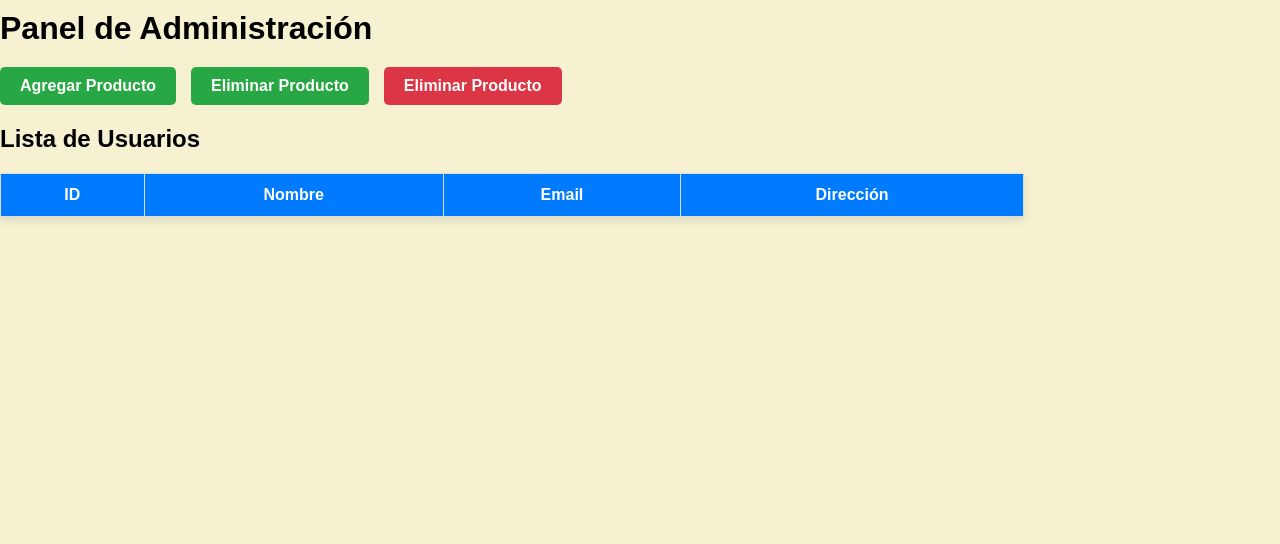
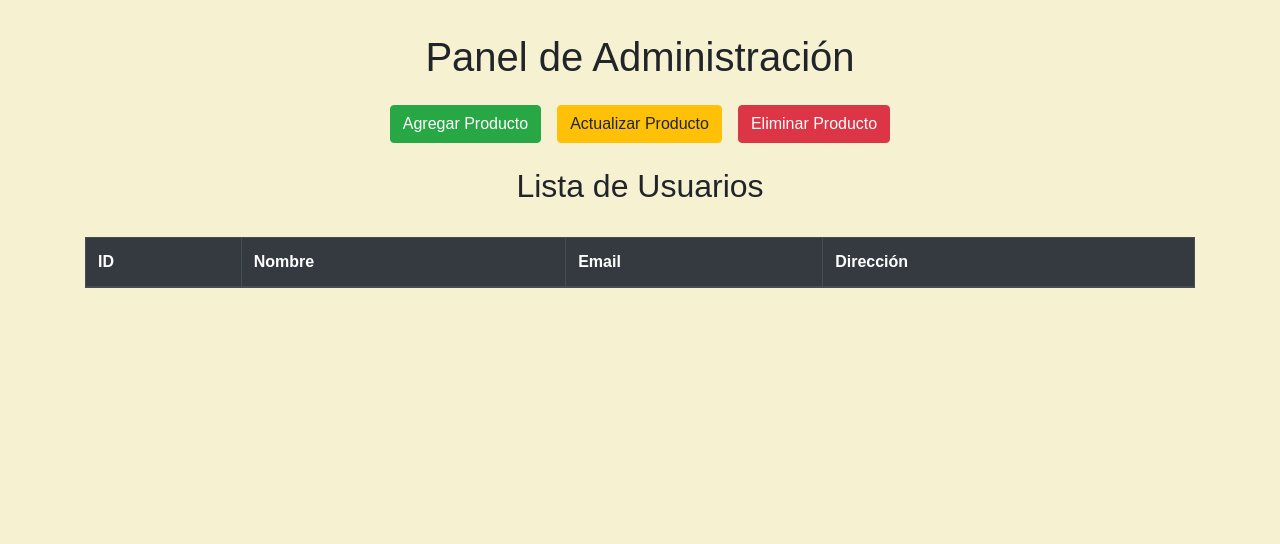
Before and after one commit to eliam-villegas/nufraicomersboogaloo, a Flask app: page /admin in a window 1280 px wide. Shown: the part 131-675 px from the top of the page. Run offline with Flask 3, Linux system fonts and the light colour scheme; the visitor is signed in with stand-in values (Sample User, id 1); lists and menus that the app fills with data are empty; some libraries are stand-ins or nearby versions.

Commit message:
home mas woni

```diff
--- a/app/main.py
+++ b/app/main.py
@@ -6,11 +6,18 @@ from bson.objectid import ObjectId
 from werkzeug.security import check_password_hash, generate_password_hash
 from dotenv import load_dotenv
 import os
+from datetime import timedelta
 
 load_dotenv()
 
 app = Flask(__name__)
 app.secret_key = os.getenv('APP_KEY')
+app.config["PERMANENT_SESSION_LIFETIME"] = timedelta(minutes=30)  # Duración de la sesión
+
+
+@app.context_processor
+def inject_user():
+    return dict(username=session.get("username"))
 
 # Conexion a Postgres
 db_cliente = Database()
@@ -61,6 +68,7 @@ def login():
         # Iniciar sesión como usuario normal
         session['user_id'] = user['id']
         session['is_admin'] = False
+        session['username'] = user['name']
         return render_template('index.html', username=user['name'])
 
     # Si las credenciales son incorrectas
@@ -112,7 +120,6 @@ def carrito():
 
 @app.route('/usuario')
 def usuario():
-    print(app.url_map)
     return render_template('usuario.html')
 
 @app.route('/logged')
--- a/app/templates/admin.html
+++ b/app/templates/admin.html
@@ -3,73 +3,11 @@
 
 <head>
     <meta charset="UTF-8">
-    <title>Inicio de Sesion</title>
-    <!-- Enlace al archivo CSS -->
+    <title>Inicio de Sesión</title>
+    <!-- Enlace al archivo CSS de Bootstrap -->
+    <link rel="stylesheet" href="https://stackpath.bootstrapcdn.com/bootstrap/4.5.2/css/bootstrap.min.css">
     <link rel="stylesheet" href="{{ url_for('static', filename='navbar.css') }}">
 
-    <style>
-        h1 {
-            margin-bottom: 20px;
-        }
-
-        .table-container {
-            display: flex;
-            flex-direction: column;
-            align-items: center;
-            margin-top: 20px;
-        }
-
-        table {
-            border-collapse: collapse;
-            width: 80%;
-            text-align: center;
-            background-color: white;
-            box-shadow: 0px 4px 8px rgba(0, 0, 0, 0.1);
-        }
-
-        th, td {
-            padding: 12px;
-            border: 1px solid #ddd;
-        }
-
-        th {
-            background-color: #007bff;
-            color: white;
-        }
-
-        .button-container {
-            margin-top: 20px;
-            display: flex;
-            gap: 15px;
-        }
-
-        .btn {
-            padding: 10px 20px;
-            font-size: 16px;
-            font-weight: bold;
-            cursor: pointer;
-            border: none;
-            color: white;
-            border-radius: 5px;
-            transition: background-color 0.3s ease;
-        }
-
-        .btn-add {
-            background-color: #28a745;
-        }
-
-        .btn-add:hover {
-            background-color: #218838;
-        }
-
-        .btn-delete {
-            background-color: #dc3545;
-        }
-
-        .btn-delete:hover {
-            background-color: #c82333;
-        }
-    </style>
 </head>
 
 <body>
@@ -87,25 +25,33 @@
                 <ul class="nav-links">
                     <li><a href="/productos">Tienda</a></li>
                     <li><a href="/carrito"><i class="icon-cart"></i> Carrito</a></li>
-                    <li><a href="/usuario"><i class="icon-user"></i> Usuario</a></li>
+                    <li><a href="/usuario" id="user-link"><i class="icon-user"></i>
+                        {% if username %}
+                            {{ username }}
+                        {% else %}
+                            Usuario
+                        {% endif %}
+                    </a></li>
                 </ul>
             </nav>
         </div>
     </header>
 
-    <div class="main-container"></div>
-        <h1>Panel de Administración</h1>
-        <div class="button-container">
+    <div class="container my-5">
+        <h1 class="text-center">Panel de Administración</h1>
+
+        <div class="d-flex justify-content-center my-4">
             <!-- Botones para agregar y eliminar producto -->
-            <button class="btn btn-add" onclick="location.href='/agregar_producto'">Agregar Producto</button>
-            <button class="btn btn-add" onclick="location.href='/actualizar_producto'">Eliminar Producto</button>
-            <button class="btn btn-delete" onclick="location.href='/eliminar_producto'">Eliminar Producto</button>
+            <button class="btn btn-success mx-2" onclick="location.href='/agregar_producto'">Agregar Producto</button>
+            <button class="btn btn-warning mx-2" onclick="location.href='/actualizar_producto'">Actualizar Producto</button>
+            <button class="btn btn-danger mx-2" onclick="location.href='/eliminar_producto'">Eliminar Producto</button>
         </div>
 
-        <h2>Lista de Usuarios</h2>
+        <h2 class="text-center">Lista de Usuarios</h2>
 
-        <table border="1">
-            <thead>
+        <div class="table-responsive">
+            <table class="table table-bordered table-hover mt-4">
+                <thead class="thead-dark">
                     <tr>
                         <th>ID</th>
                         <th>Nombre</th>
@@ -125,6 +71,22 @@
                 </tbody>
             </table>
         </div>
+    </div>
+
+    <!-- Enlace al archivo JavaScript de Bootstrap y dependencias de jQuery y Popper.js -->
+    <script src="https://code.jquery.com/jquery-3.5.1.slim.min.js"></script>
+    <script src="https://cdn.jsdelivr.net/npm/@popperjs/core@2.9.2/dist/umd/popper.min.js"></script>
+    <script src="https://stackpath.bootstrapcdn.com/bootstrap/4.5.2/js/bootstrap.min.js"></script>
+    <script>
+        // Código JavaScript opcional para actualización dinámica
+        document.addEventListener("DOMContentLoaded", function() {
+            const username = "{{ username|safe }}";
+            if (username) {
+                const userLink = document.getElementById("user-link");
+                userLink.innerHTML = `<i class="icon-user"></i> ${username}`;
+            }
+        });
+    </script>
 </body>
 
 </html>
```
Also changed, not shown: app/templates/carrito.html (+21 -2 lines), app/templates/index.html (+61 -20 lines), app/templates/logged.html (+7 -1 lines), app/templates/productos.html (+20 -1 lines), app/templates/registro.html (+17 -1 lines), app/templates/usuario.html (+19 -2 lines), app/static/images/image.png (added). Lines whose indentation alone changed are shown as unchanged.
